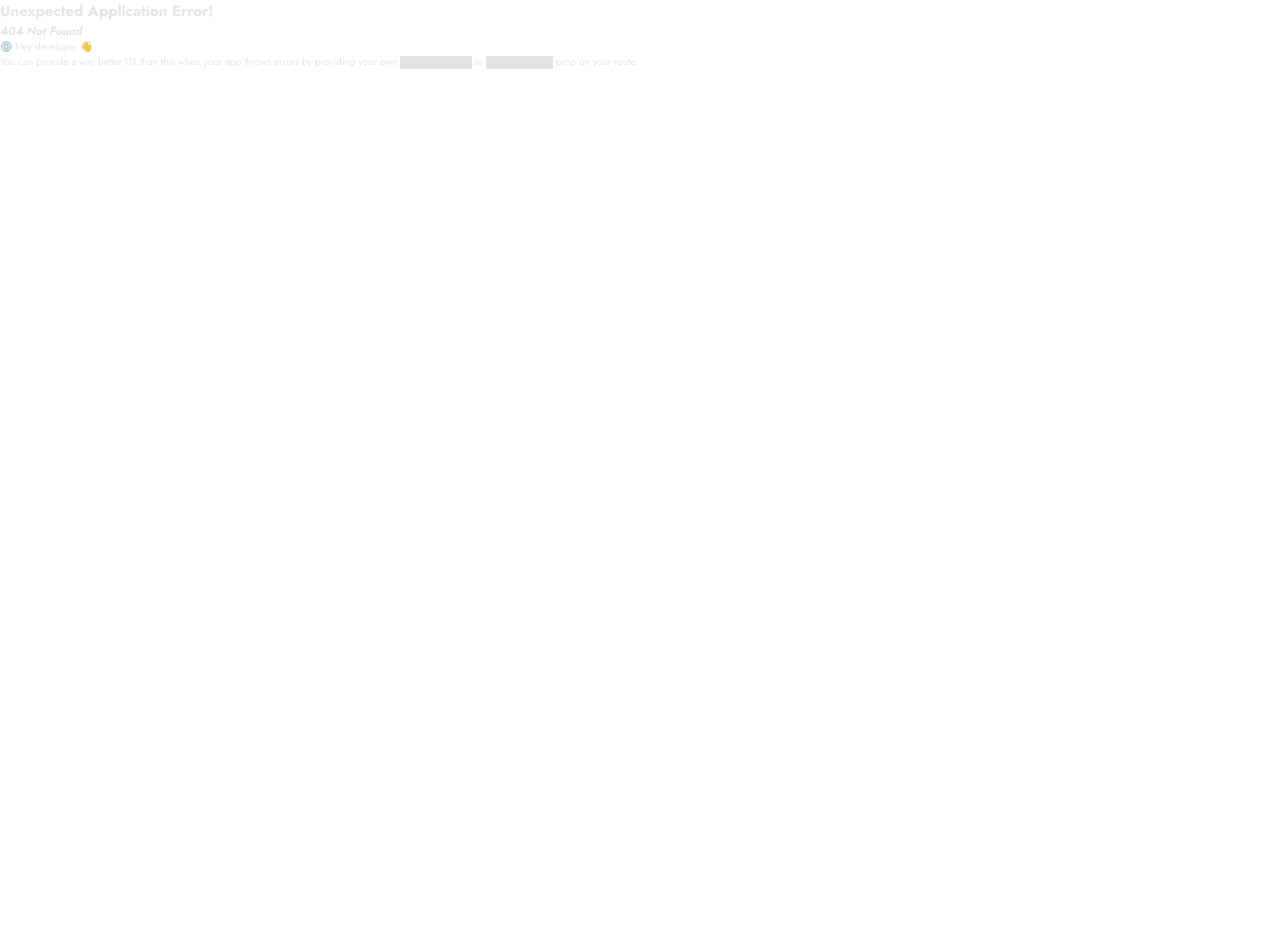
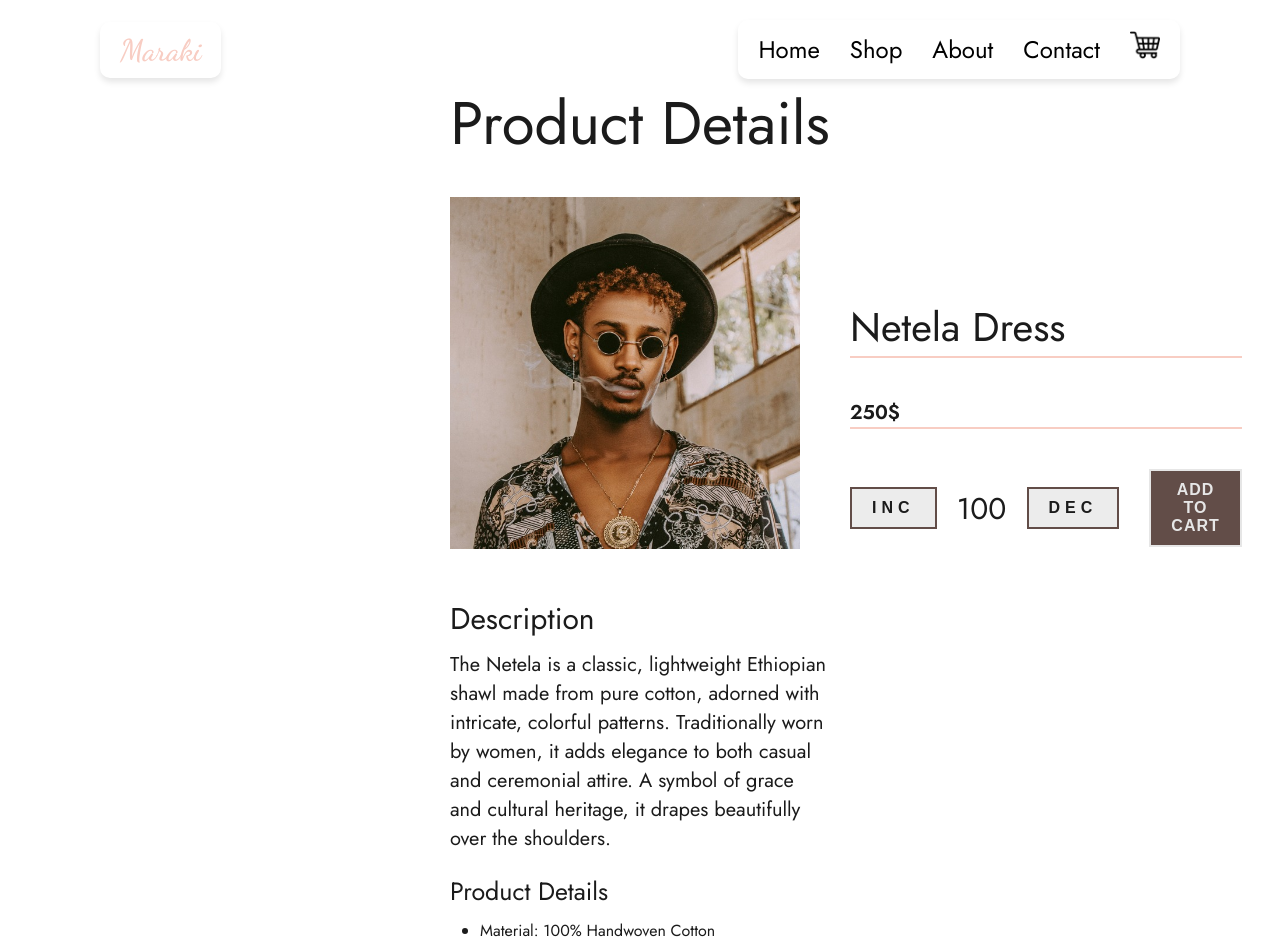
Before and after one commit to Eyu16/Fashion-Website, a React (Vite) app: page /shop/mens/products/1 in a window 1280 px wide. Before the commit this address had no page. Shown: the top 944 px of the page. Before the commit the page ends 800 px from the top, so only its background shows below. Built offline with nearby package versions, Linux system fonts and the light colour scheme.

Commit message:
product page

```diff
--- a/src/components/Navigation.jsx
+++ b/src/components/Navigation.jsx
@@ -1,7 +1,7 @@
 import { Link } from "react-router-dom";
 import Styles from "./navigation.module.css";
 function Navigation({ items, customeStyle, type }) {
-  console.log(items);
+  // console.log(items);
   return (
     <nav>
       <ul
--- a/src/components/ShopItems.jsx
+++ b/src/components/ShopItems.jsx
@@ -1,3 +1,4 @@
+import { Link } from "react-router-dom";
 import Styles from "./shopItems.module.css";
 //
 function ShopItems({ type, images }) {
@@ -37,13 +38,16 @@ function ShopItems({ type, images }) {
     <div className={`${Styles.shop_for} ${Styles[type]}`}>
       {images?.map((img, i) => (
         <div className={Styles.shoping_card} key={i}>
-          <figure>
-            <img src={`/img/${img}`} alt="shop" />
-          </figure>
+          <Link to="/shop/mens/products/:productId">
+            <figure>
+              <img src={`/img/${img}`} alt="shop" />
+            </figure>
+          </Link>
           <h4>Netela Dress</h4>
           <span>250$</span>
         </div>
       ))}
+      {/*  */}
       {/* <div className={Styles.shoping_card}>
         <figure>
           <img src="/img/Shop1(1).jpg" alt="shop" />
--- a/src/pages/Product/Product.jsx
+++ b/src/pages/Product/Product.jsx
@@ -1,27 +1,71 @@
-import Button from "../../components/Button";
+import { useState } from "react";
+// import Button from "../../components/Button";
 import Styles from "./product.module.css";
+import { Link } from "react-router-dom";
 function Product() {
+  const [count, setCount] = useState(100);
   return (
     <main className={Styles.product}>
       <h1 className={Styles.product_heading}>Product Details</h1>
       <div className={Styles.product_container}>
         <div className={Styles.main_details}>
           <figure className={Styles.imgContainer}>
-            <img src="/img/" />
+            <img
+              className={Styles.product_img}
+              src="/img/Shop10(2).jpg"
+              alt="product-image"
+            />
           </figure>
           <div className={Styles.details_text}>
             <h2 className={Styles.product_name}>Netela Dress</h2>
-            <p>250$</p>
+            <p className={Styles.product_price}>250$</p>
             <div className={Styles.buttons}>
-              <div className={Styles.count_buttons}></div>
-              <button className={Styles.count_button}>Inc</button>
-              <span className={Styles.count}>2</span>
-              <button className={Styles.count_button}>Dec</button>
-              <Button></Button>
+              <div className={Styles.count_buttons}>
+                <button
+                  className={Styles.count_button}
+                  onClick={() => setCount((count) => count + 1)}
+                >
+                  Inc
+                </button>
+                <span className={Styles.count}>{count}</span>
+                <button
+                  className={Styles.count_button}
+                  onClick={() =>
+                    setCount((count) => (count > 1 ? count - 1 : count))
+                  }
+                >
+                  Dec
+                </button>
+              </div>
+              <button className={Styles.add_cart}>Add To Cart</button>
             </div>
           </div>
         </div>
-        <div className={Styles.minor_details}></div>
+        <div className={Styles.minor_details}>
+          <h3 className={Styles.minor_heading}>Description</h3>
+          <p className={Styles.product_description}>
+            The Netela is a classic, lightweight Ethiopian shawl made from pure
+            cotton, adorned with intricate, colorful patterns. Traditionally
+            worn by women, it adds elegance to both casual and ceremonial
+            attire. A symbol of grace and cultural heritage, it drapes
+            beautifully over the shoulders.
+          </p>
+          <h4 className={Styles.minor_list_heading}>Product Details</h4>
+          <ul className={Styles.lists}>
+            <li className={Styles.list}>Material: 100% Handwoven Cotton</li>
+            <li className={Styles.list}>
+              Made From: Natural, breathable, and eco-friendly cotton fibers
+            </li>
+            <li className={Styles.list}>
+              Crafted By: Skilled Ethiopian artisans, preserving traditional
+              weaving techniques.
+            </li>
+            <li className={Styles.list}>
+              Eco-Friendly: Made from natural cotton, supporting sustainable
+              fashion practices.
+            </li>
+          </ul>
+        </div>
       </div>
     </main>
   );
--- a/src/pages/Product/product.module.css
+++ b/src/pages/Product/product.module.css
@@ -1,10 +1,111 @@
 .product {
-  height: 100dvh;
-  padding: 5rem 10rem;
+  /* height: 100dvh; */
+  padding: 5rem 30rem;
+  padding-top: 0rem;
+  margin-top: -5rem;
   color: var(--secondary-font-color);
 }
 .product_heading {
-  padding-top: 2rem;
+  text-align: center;
+  padding: 3rem 0;
+  font-size: 6rem;
+  font-weight: 400;
+}
+.main_details {
+  display: flex;
+  gap: 5rem;
+  align-items: flex-end;
+  padding-bottom: 5rem;
+  /* justify-content: space-around; */
+}
+.imgContainer {
+  width: 35rem;
+  height: 35rem;
+}
+.product_img {
+  width: 35rem;
+}
+.product_name {
   font-size: 4rem;
   font-weight: 400;
+  border-bottom: 2px solid var(--second-brand-bg);
 }
+.product_price {
+  font-size: 2rem;
+  font-weight: 600;
+  padding-top: 4rem;
+  border-bottom: 2px solid var(--second-brand-bg);
+}
+.count_button {
+  text-transform: uppercase;
+  letter-spacing: 5px;
+  border: none;
+  color: var(--secondary-font-color);
+  border: 2px solid var(--primary-bg-color);
+  background-color: var(--primary-bg-color);
+  padding: 1rem 2rem;
+  font-size: 1.6rem;
+  font-weight: 700;
+  cursor: pointer;
+  transition: all 0.3s;
+  border: 2px solid var(--second-brand-bg-darker);
+}
+.count_button:hover {
+  background-color: var(--second-brand-bg);
+  color: var(--secondary-font-color);
+}
+.count_buttons {
+  display: flex;
+  justify-content: center;
+  align-items: center;
+  gap: 2rem;
+  font-weight: 400;
+}
+.add_cart {
+  text-transform: uppercase;
+  letter-spacing: 1px;
+  border: 2px solid #e6e6e6;
+  color: var(--primary-font-color);
+  background-color: var(--second-brand-bg-darker);
+  padding: 1rem 2rem;
+  font-size: 1.6rem;
+  font-weight: 700;
+  cursor: pointer;
+  transition: all 0.5s;
+}
+.add_cart:hover {
+  background-color: var(--secondary-bg-lighter);
+  color: var(--secondary-font-color);
+}
+.buttons {
+  display: flex;
+  gap: 3rem;
+  padding-top: 4rem;
+
+  /* max-width: 45rem; */
+}
+.count {
+  font-size: 3rem;
+  width: 5rem;
+  display: flex;
+  align-items: center;
+  justify-content: center;
+}
+.minor_heading {
+  font-size: 3rem;
+  font-weight: 400;
+  padding-bottom: 1rem;
+}
+.product_description {
+  font-size: 2rem;
+  padding-bottom: 2rem;
+}
+.minor_list_heading {
+  font-size: 2.5rem;
+  font-weight: 400;
+  padding-bottom: 1rem;
+}
+.lists {
+  padding-left: 3rem;
+  font-size: 1.6rem;
+}
--- a/src/pages/Shop/Shop.jsx
+++ b/src/pages/Shop/Shop.jsx
@@ -1,15 +1,20 @@
-import { Navigate, Outlet, useLocation } from "react-router-dom";
+import { matchPath, Navigate, Outlet, useLocation } from "react-router-dom";
 import Navigation from "../../components/Navigation";
 // import ShopItems from "../../components/ShopItems";
 import Styles from "./shop.module.css";
 
 function Shop() {
   const location = useLocation();
+  const isProductPage =
+    matchPath("/shop/mens/products/:productId", location.pathname) ||
+    matchPath("/shop/womens/products/:productId", location.pathname);
   if (location.pathname === "/shop") {
     return <Navigate to="mens" replace />; // Redirect to "/shop/mens"
   }
+
   return (
     <main className={Styles.shop}>
+      {!isProductPage && (
         <Navigation
           items={[
             { name: "MENS", to: "mens" },
@@ -17,23 +22,7 @@ function Shop() {
           ]}
           customeStyle={{ fontSize: "3rem", paddingBottom: "5rem" }}
         />
-      {/* <ShopItems
-        type="for_her"
-        images={[
-          "Shop1(1).jpg",
-          "Shop2(1).jpg",
-          "Shop4(1).jpg",
-          "Shop3(1).jpg",
-          "Shop1(1).jpg",
-          "Shop2(1).jpg",
-          "Shop4(1).jpg",
-          "Shop3(1).jpg",
-          "Shop1(1).jpg",
-          "Shop2(1).jpg",
-          "Shop4(1).jpg",
-          "Shop3(1).jpg",
-        ]}
-      /> */}
+      )}
       <Outlet />
     </main>
   );
--- a/src/ui/AppLayout.jsx
+++ b/src/ui/AppLayout.jsx
@@ -5,7 +5,7 @@ import Header from "./Header";
 function AppLayout() {
   return (
     <div>
-      {<Header />}
+      <Header />
       <Outlet />
       <Footer />
     </div>
```
Also changed, not shown: src/App.jsx (+9 -1 lines), public/img/Shop10(2).jpg (added). Lines whose indentation alone changed are shown as unchanged.
